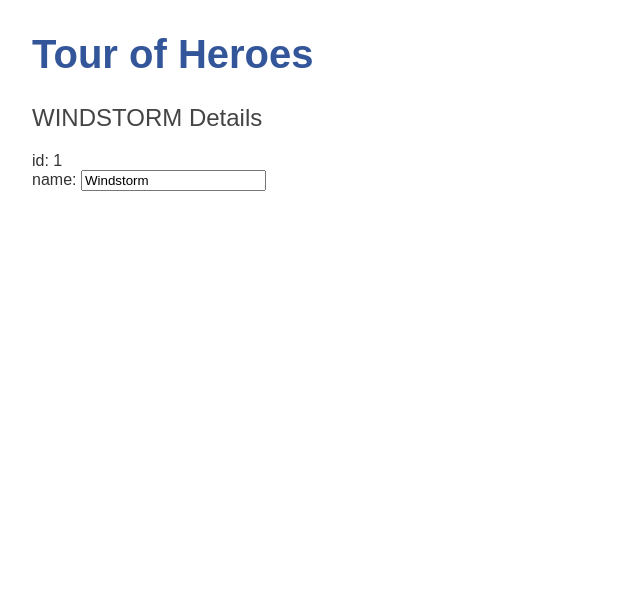
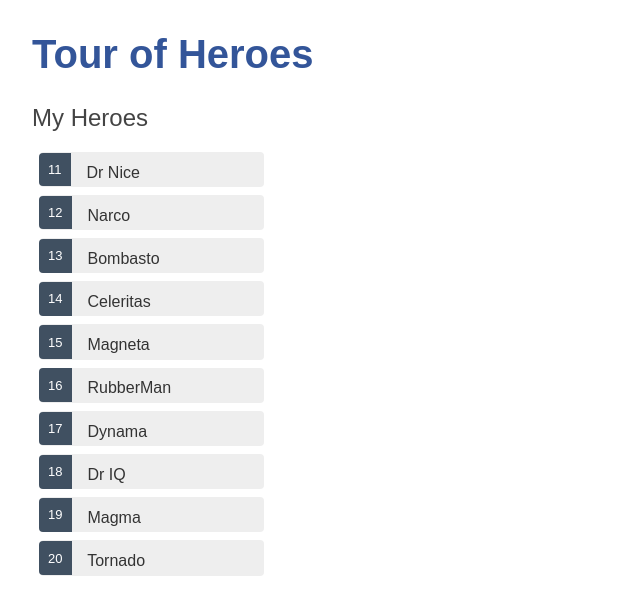
Before and after one commit to shinemon/angular-samples, an Angular app in the folder angular-tour-of-heroes/: page / in a window 1280 px wide. Shown: the top 614 px of the page, without its empty margins (0-640 px from the left). Built offline with nearby package versions, Linux system fonts and the light colour scheme.

Commit message:
Heroes component additional changes

```diff
--- a/angular-tour-of-heroes/src/app/heroes/heroes.component.css
+++ b/angular-tour-of-heroes/src/app/heroes/heroes.component.css
@@ -0,0 +1,44 @@
+/* HeroesComponent's private CSS styles */
+.heroes {
+  margin: 0 0 2em 0;
+  list-style-type: none;
+  padding: 0;
+  width: 15em;
+}
+.heroes li {
+  cursor: pointer;
+  position: relative;
+  left: 0;
+  background-color: #EEE;
+  margin: .5em;
+  padding: .3em 0;
+  height: 1.6em;
+  border-radius: 4px;
+}
+.heroes li:hover {
+  color: #607D8B;
+  background-color: #DDD;
+  left: .1em;
+}
+.heroes li.selected {
+  background-color: #CFD8DC;
+  color: white;
+}
+.heroes li.selected:hover {
+  background-color: #BBD8DC;
+  color: white;
+}
+.heroes .badge {
+  display: inline-block;
+  font-size: small;
+  color: white;
+  padding: 0.8em 0.7em 0 0.7em;
+  background-color:#405061;
+  line-height: 1em;
+  position: relative;
+  left: -1px;
+  top: -4px;
+  height: 1.8em;
+  margin-right: .8em;
+  border-radius: 4px 0 0 4px;
+}
--- a/angular-tour-of-heroes/src/app/heroes/heroes.component.html
+++ b/angular-tour-of-heroes/src/app/heroes/heroes.component.html
@@ -1,9 +1,36 @@
+<!--
 <h2>{{hero.name | uppercase}} Details</h2>
-<div><span>id: </span>{{hero.id}}</div>
-<!-- <div><span>name: </span>{{hero.name}}</div> -->
+-->
+
+<h2>My Heroes</h2>
+<ul class="heroes">
+  <li *ngFor="let hero of heroes"
+  [class.selected]="hero === selectedHero"
+      (click)="onSelect(hero)">
+    <span class="badge">{{hero.id}}</span> {{hero.name}}
+  </li>
+</ul>
+
+
+<div *ngIf="selectedHero">
+  <h2>{{hero.name | uppercase}} Details</h2>
+
+  <div><span>id: </span>{{selectedHero.id}}</div>
+
+  <div>
+    <label>name:
+      <input [(ngModel)]="selectedHero.name" placeholder="name"/>
+    </label>
+  </div>
+</div>
+
+<!--
+<div><span>id: </span>{{selectedHero.id}}</div>
+&lt;!&ndash; <div><span>name: </span>{{hero.name}}</div> &ndash;&gt;
 
 <div>
   <label>name:
     <input [(ngModel)]="hero.name" placeholder="name"/>
   </label>
 </div>
+-->
--- a/angular-tour-of-heroes/src/app/heroes/heroes.component.ts
+++ b/angular-tour-of-heroes/src/app/heroes/heroes.component.ts
@@ -1,5 +1,6 @@
-import{Component, OnInit}from '@angular/core';
-import {Hero} from '../Hero';
+import {Component, OnInit}from '@angular/core';
+import {Hero} from '../hero';
+import {HEROES} from '../mock-heroes';
 
 @Component({
 selector: 'app-heroes',
@@ -13,9 +14,16 @@ id: 1,
 name: 'Windstorm'
 };
 
+heroes = HEROES;
+selectedHero: Hero;
+
 constructor() { }
 
   ngOnInit(): void {
   }
 
+
+onSelect(hero: Hero): void {
+this.selectedHero = hero;
 }
+}
--- /dev/null
+++ b/angular-tour-of-heroes/src/app/mock-heroes.ts
@@ -0,0 +1,14 @@
+import {Hero} from './hero';
+
+export const HEROES: Hero[] = [
+{ id: 11, name: 'Dr Nice' },
+{ id: 12, name: 'Narco' },
+{ id: 13, name: 'Bombasto' },
+{ id: 14, name: 'Celeritas' },
+{ id: 15, name: 'Magneta' },
+{ id: 16, name: 'RubberMan' },
+{ id: 17, name: 'Dynama' },
+{ id: 18, name: 'Dr IQ' },
+{ id: 19, name: 'Magma' },
+{ id: 20, name: 'Tornado' }
+];
```
Also changed, not shown: angular-tour-of-heroes/src/app/hero.ts (renamed from angular-tour-of-heroes/src/app/Hero.ts).
